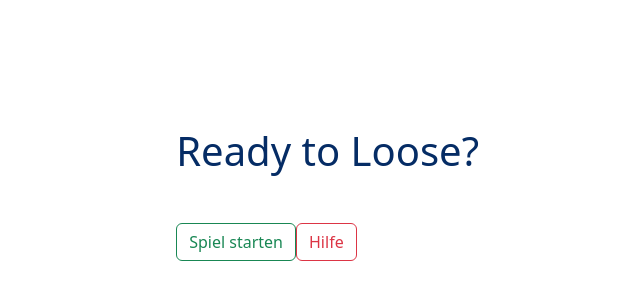
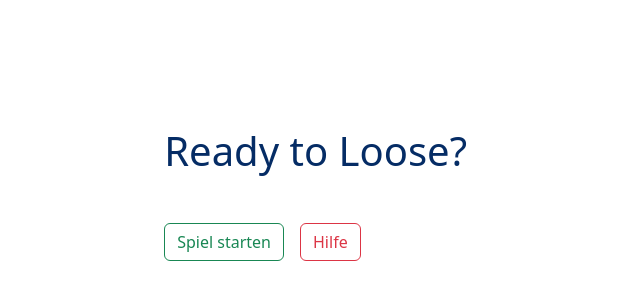
Before and after one commit to kelmrobert/TicTacToe, a Vue app: page / in a window 1280 px wide. Shown: the part 206-506 px from the top of the page, without its empty margins (161-801 px from the left). Built offline with nearby package versions, Linux system fonts and the light colour scheme.

Commit message:
Why is the div not centered?

```diff
--- a/src/App.vue
+++ b/src/App.vue
@@ -19,11 +19,15 @@ let gameStarted = false;
 </script>
 
 <template>
-    <div class="" v-if="!gameStarted">
-        <Welcome />
-    </div>
-    <div class="container" v-if="gameStarted">
-        <Grid />
+    <div class="container">
+        <div class="justify-content-center align-items-center">
+            <div v-if="!gameStarted">
+                <Welcome />
+            </div>
+            <div v-if="gameStarted">
+                <Grid />
+            </div>
+        </div>
     </div>
 </template>
 
--- a/src/components/Welcome.vue
+++ b/src/components/Welcome.vue
@@ -13,7 +13,7 @@
         <h1 class="text-primary-emphasis">Ready to Loose?</h1>
     </div>
     <div class="mt-5">
-        <button class="btn btn-outline-success">Spiel starten</button>
+        <button class="btn btn-outline-success me-3">Spiel starten</button>
         <button class="btn btn-outline-danger" @mouseover="changeLocation">Hilfe</button>
     </div>
 </template>
```
